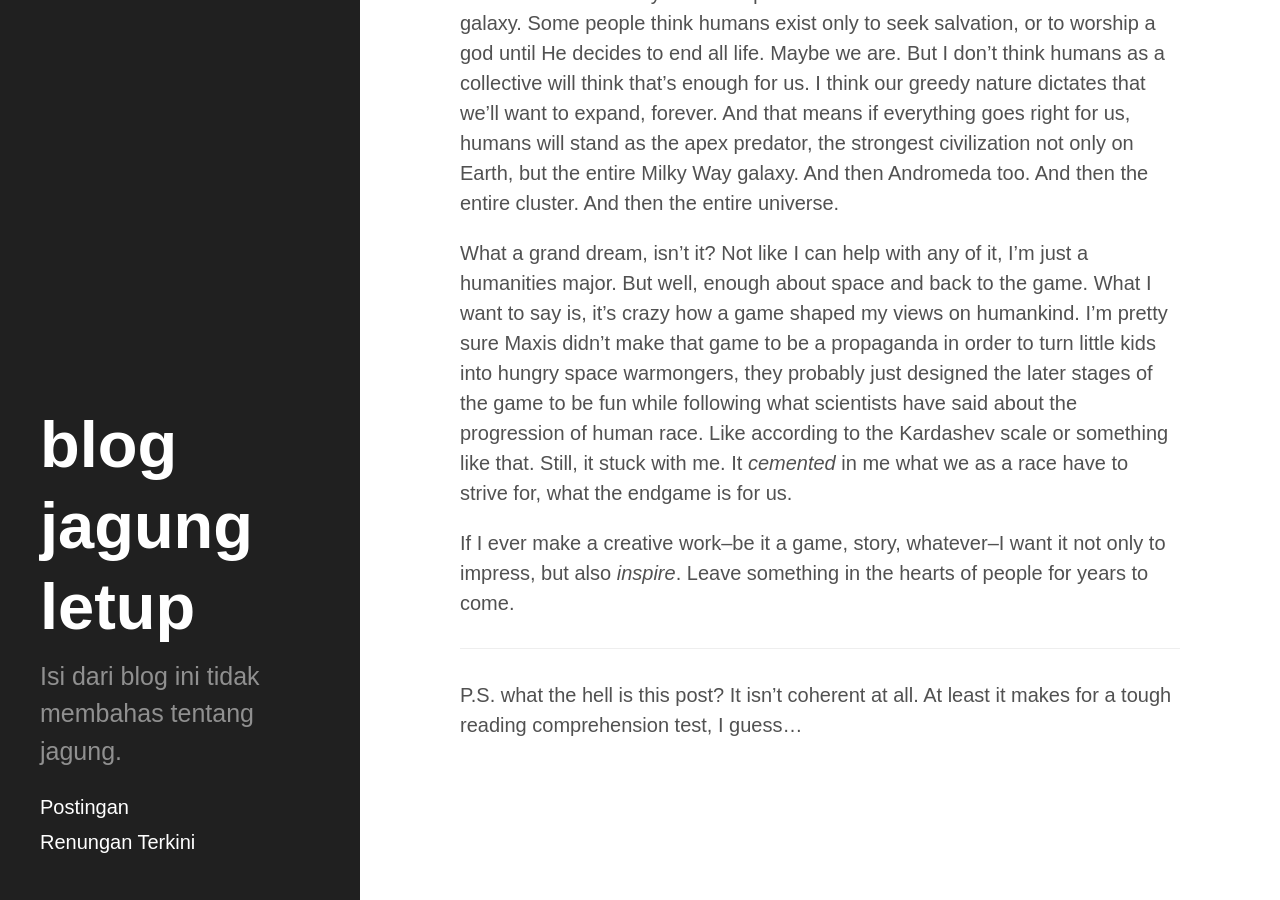
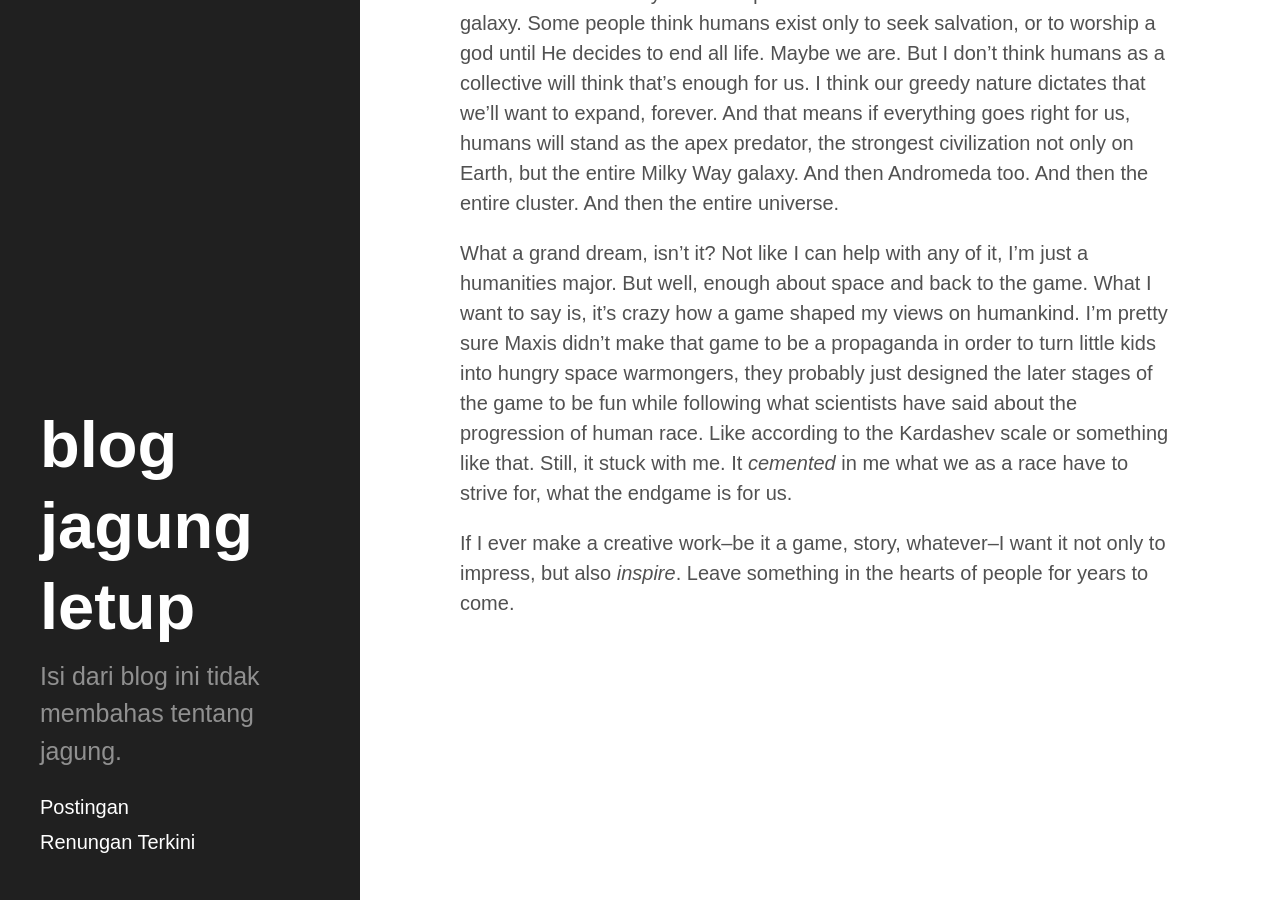
Before and after one commit to hermitpopcorn/blog, a Jekyll site: the page built from _posts/2021-05-05-a-maxism-thought.md, in a window 1280 px wide and 900 px high, scrolled down 1262 px. Built offline with Jekyll 4.4.1, drawn with Linux system fonts in a browser that asks for light colours.

```diff
--- a/_posts/2021-05-05-a-maxism-thought.md
+++ b/_posts/2021-05-05-a-maxism-thought.md
@@ -16,7 +16,3 @@ When I played that game back in middle school, it formed my opinion of what mank
 What a grand dream, isn't it? Not like I can help with any of it, I'm just a humanities major. But well, enough about space and back to the game. What I want to say is, it's crazy how a game shaped my views on humankind. I'm pretty sure Maxis didn't make that game to be a propaganda in order to turn little kids into hungry space warmongers, they probably just designed the later stages of the game to be fun while following what scientists have said about the progression of human race. Like according to the Kardashev scale or something like that. Still, it stuck with me. It *cemented* in me what we as a race have to strive for, what the endgame is for us.
 
 If I ever make a creative work--be it a game, story, whatever--I want it not only to impress, but also *inspire*. Leave something in the hearts of people for years to come.
-
-- - - -
-
-P.S. what the hell is this post? It isn't coherent at all. At least it makes for a tough reading comprehension test, I guess...
```
Also changed, not shown: _posts/2021-06-16-200kmh.md (added, +10 -0 lines).
